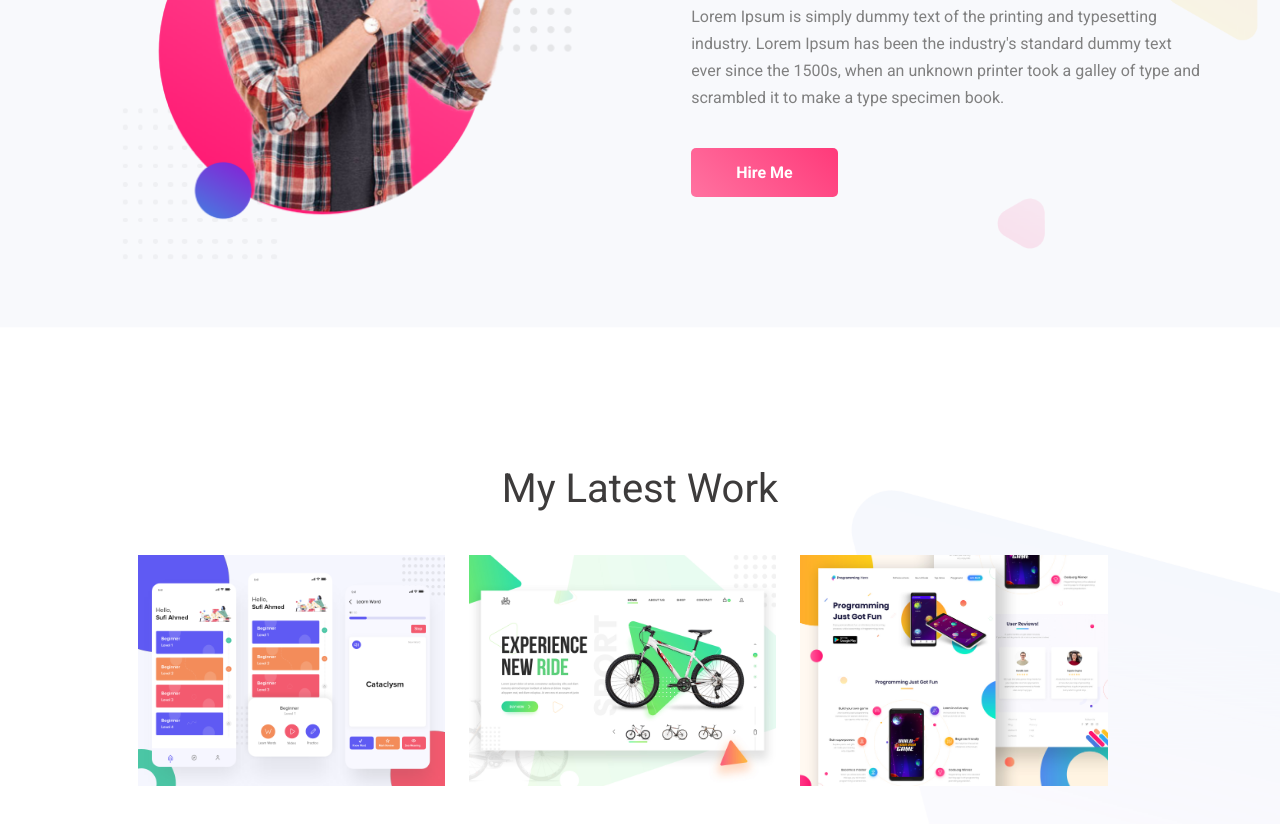
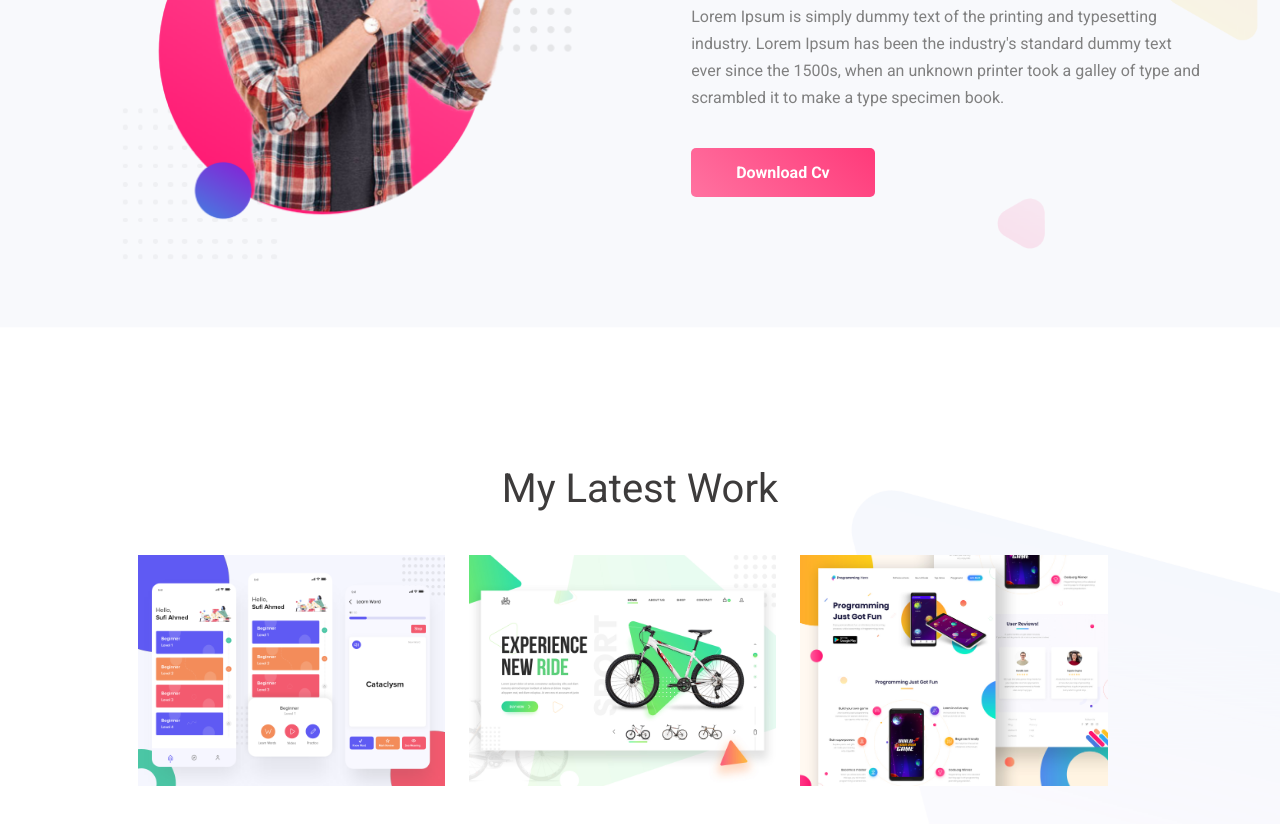
Before and after one commit to moshiuzzaman/personal-website, a plain HTML site: page index.html in a window 1280 px wide. Shown: the part 980-1804 px from the top of the page. Drawn offline with Linux system fonts and the light colour scheme.

Commit message:
button name change

```diff
--- a/index.html
+++ b/index.html
@@ -33,7 +33,7 @@
 
             <p> Lorem Ipsum is simply dummy text of the printing and typesetting industry. Lorem Ipsum has been the industry's standard dummy text ever since the 1500s, when an unknown printer took a galley of type and scrambled it to make a type specimen book.
             </p>
-            <a href="" class="anchor-button">Hire Me</a>
+            <a href="" class="anchor-button">Download Cv</a>
 
         </div>
 </section>
```
